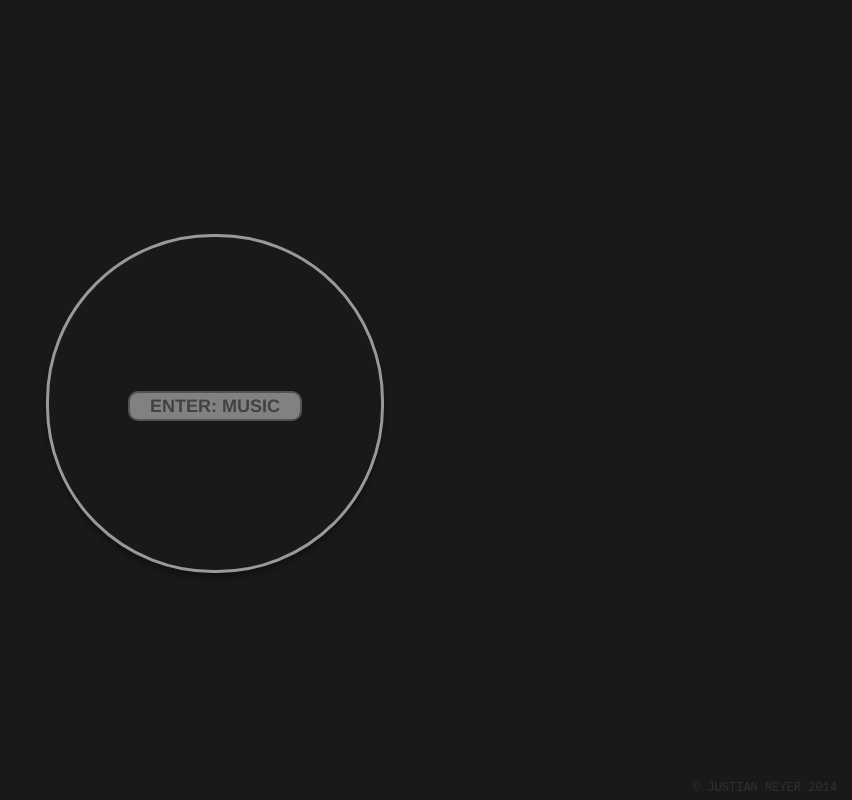
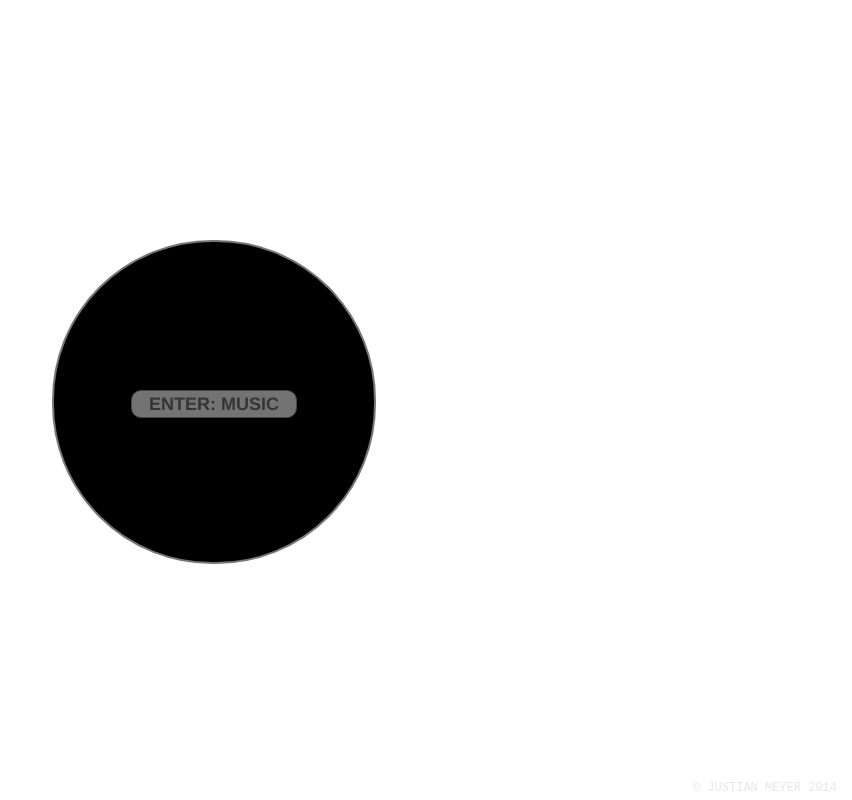
Before and after one commit to JGMEYER/YouTube-Circles, a PHP site: page / in a window 1280 px wide. Shown: the whole page, without its empty margins (428-1280 px from the left). Run offline with PHP 8.4, Linux system fonts and the light colour scheme; some libraries are stand-ins or nearby versions.

Commit message:
Subtle style changes. Crisper lines.

```diff
--- a/css/style.css
+++ b/css/style.css
@@ -12,7 +12,8 @@
 /* Body and Background */
 
 body {
-  background-color: #191919;
+  background: -moz-radial-gradient(circle, rgba(0, 0, 0, .8),
+    rgba(0, 0, 0, 0.85), rgba(0, 0, 0, 0.96), rgba(0, 0, 0, 1) 50%) no-repeat;
 }
 
 body,
@@ -28,28 +29,26 @@
 /* Center Container */
 
 #video-container {
-  background-color: #191919;
-  border: 3px solid #999;
-  box-shadow: 0 5px 5px rgba(0, 0, 0, .3);
-  -moz-box-shadow: 0 5px 5px rgba(0, 0, 0, .3);
-  -webkit-box-shadow: 0 5px 5px rgba(0, 0, 0, .3);
+  background-color: #000;
+  border: 2px solid #777;
+  border-radius: 50%;
   left: 50%;
-  margin-left: -13%;
-  margin-top: -13%;
+  margin-left: -12.5%;
+  margin-top: -12.5%;
   opacity: 1;
   padding: 0;
   position: absolute;
   top: 50%;
   vertical-align: middle;
   visibility: hidden;
-  width: 26%;
+  width: 25%;
   z-index: 2;
 }
 
 /* Search Bar */
 
 input {
-  border: 2px solid #999;
+  border: 1px solid #999;
   border-radius: 10px;
   -webkit-border-radius: 10px;
   -moz-border-radius: 10px;
@@ -81,15 +80,16 @@
 /* Circles */
 
 .circle {
-  background:url(http://placehold.it/320x180) no-repeat;
+  background: url(http://placehold.it/320x180) no-repeat;
   background-position: center, center;
-  border: 2px solid #999;
+  border: 1px solid #aaa;
+  border-radius: 50%;
   box-shadow: 0 5px 5px rgba(0, 0, 0, .3);
-  -moz-box-shadow: 0 5px 5px rgba(0, 0, 0, 1);
-  -webkit-box-shadow: 0 5px 5px rgba(0, 0, 0, 1);
-  opacity: .3;
+  -moz-box-shadow: 0 5px 5px rgba(0, 0, 0, .3);
+  -webkit-box-shadow: 0 5px 5px rgba(0, 0, 0, .3);
+  opacity: .5;/*.3;*/
   position: absolute;
-  width: 10%;
+  width: 9.5%;
   z-index: 1;
 }
 
```
